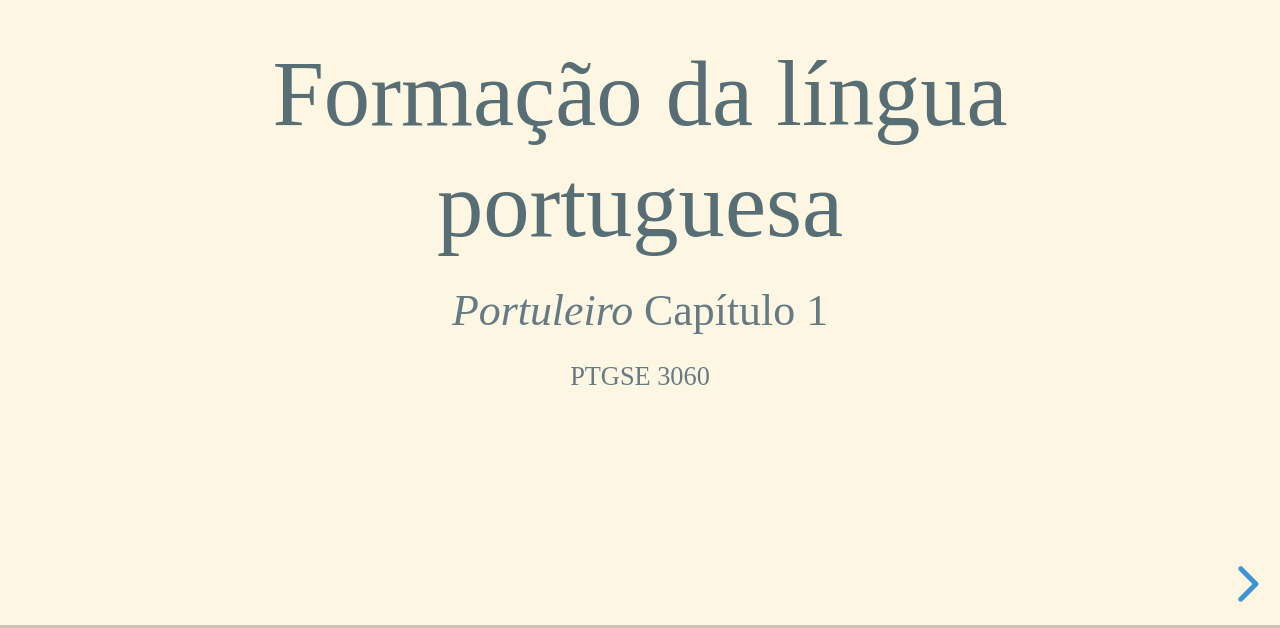
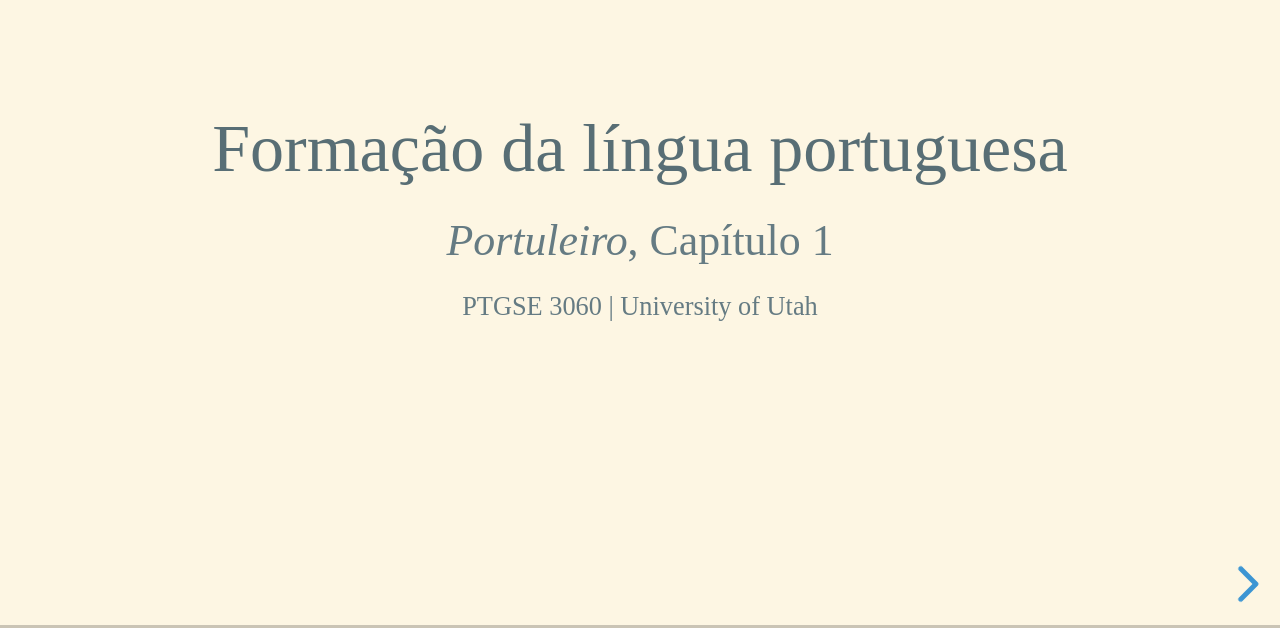
Before and after one commit to maxseawright/slides, a website: page PTGSE3060/cap01/index.html in a window 1280 px wide. Shown: the part 172-800 px from the top of the page. Drawn offline with Linux system fonts and the light colour scheme; a web font is replaced by a local one.

Commit message:
change 3060 IPA

```diff
--- a/PTGSE3060/cap01/index.html
+++ b/PTGSE3060/cap01/index.html
@@ -44,15 +44,15 @@
 
 				<section>
 					<span data-markdown>
-						## Formação da língua portuguesa
-						*Portuleiro* Capítulo 1
+						### Formação da língua portuguesa
+						*Portuleiro*, Capítulo 1
 					</span>
-					<small>PTGSE 3060</small>
+					<small>PTGSE 3060 | University of Utah</small>
 				</section>
 
 				<section>
 					<h2>Pronúncia</h2>
-					<h3>[pɾoˈnũ.siɐ]</h3>
+					<h3>[pɾoˈnũsɪ̯ɐ]</h3>
 				</section>
 
 				<section data-background="../../images/vogaisBasicosBrasileiros.png" data-background-size="75%";>
```
